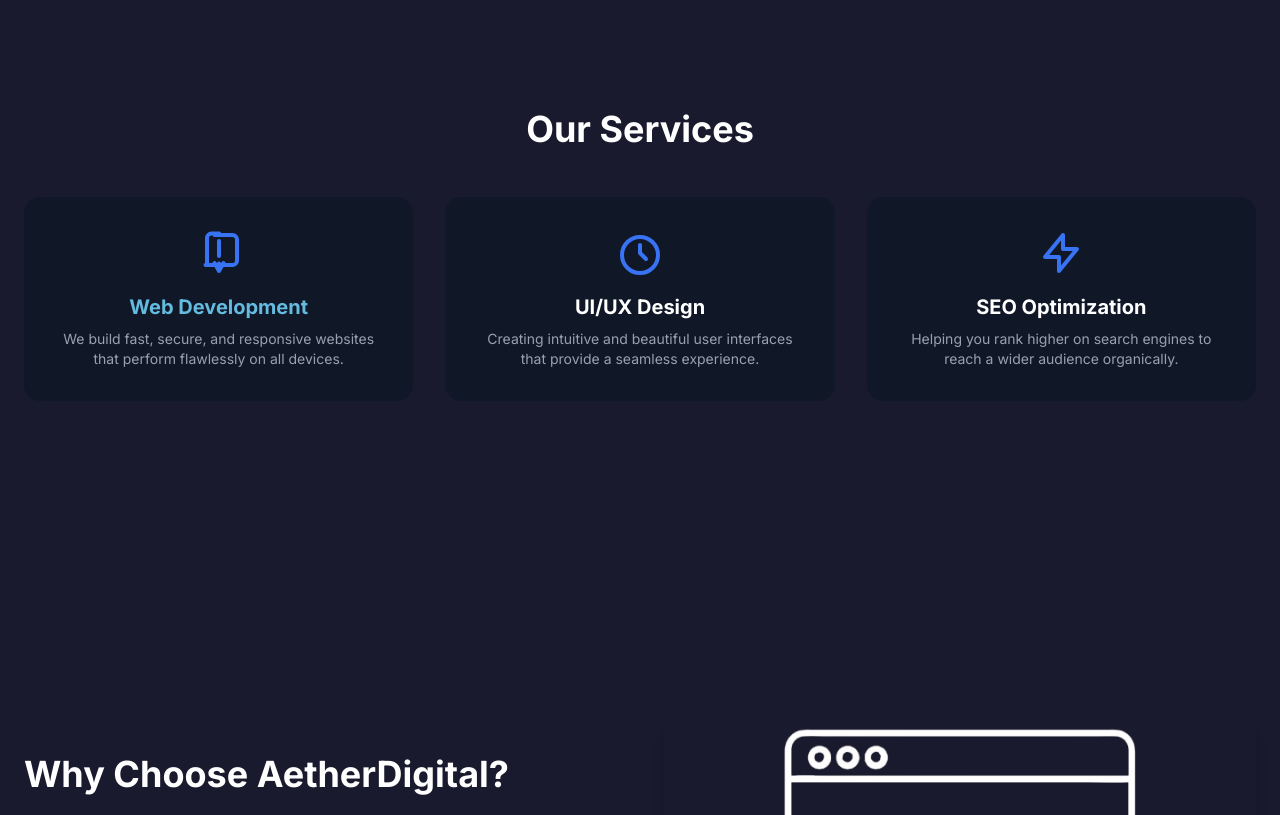
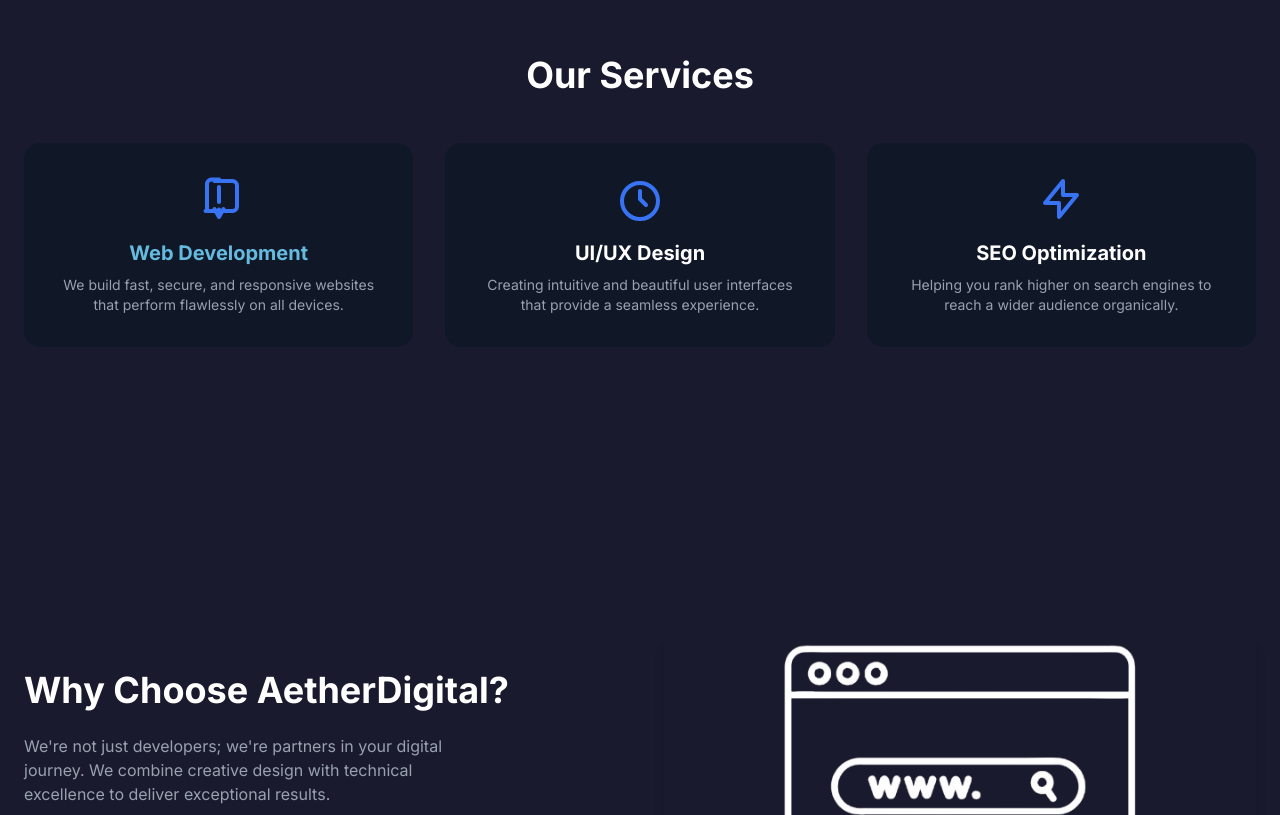
Before and after one commit to FelixNihBous/aether-digital-rebrand, a Next.js app: page / in a window 1280 px wide. Shown: the part 886-1701 px from the top of the page. Built offline with nearby package versions, Linux system fonts and the light colour scheme.

Commit message:
Fix Bugs

```diff
--- a/app/landingPage/Header/page.js
+++ b/app/landingPage/Header/page.js
@@ -1,3 +1,5 @@
+"use client"
+
 import Image from 'next/image'
 import React, { useState } from 'react'
 import '../css/Header.css'
@@ -46,7 +48,6 @@
         <p className="brand-text" style={{color: '#64badf'}}>Aether Digital</p>
       </div>
 
-      {/* Desktop Navigation */}
       <div className="navBar desktop-nav">
         {navBar.map((item, index) => (
           <button
@@ -60,7 +61,6 @@
         ))}
       </div>
 
-      {/* Mobile Burger Menu */}
       <div className="mobile-nav">
         <button
           className="burger-menu"
--- a/app/our-service/page.js
+++ b/app/our-service/page.js
@@ -3,7 +3,7 @@
 
 export default function page() {
     return (
-        <section className="ourService py-16 relative z-10" style={{ height: '60vh', display: 'flex', justifyContent: 'center', alignItems: 'center' }}>
+        <section className="ourService py-16 relative z-10" style={{ height: 'auto', display: 'flex', justifyContent: 'center', alignItems: 'center', paddingTop: '40px' }}>
             <div className="max-w-7xl mx-auto px-6" style={{ display: 'flex', flexDirection: 'column', justifyContent: 'center' }}>
                 <h2 className="text-4xl font-bold text-center mb-12 text-white">Our Services</h2>
                 <div className="grid grid-cols-1 md:grid-cols-3 gap-8 text-white">
```
